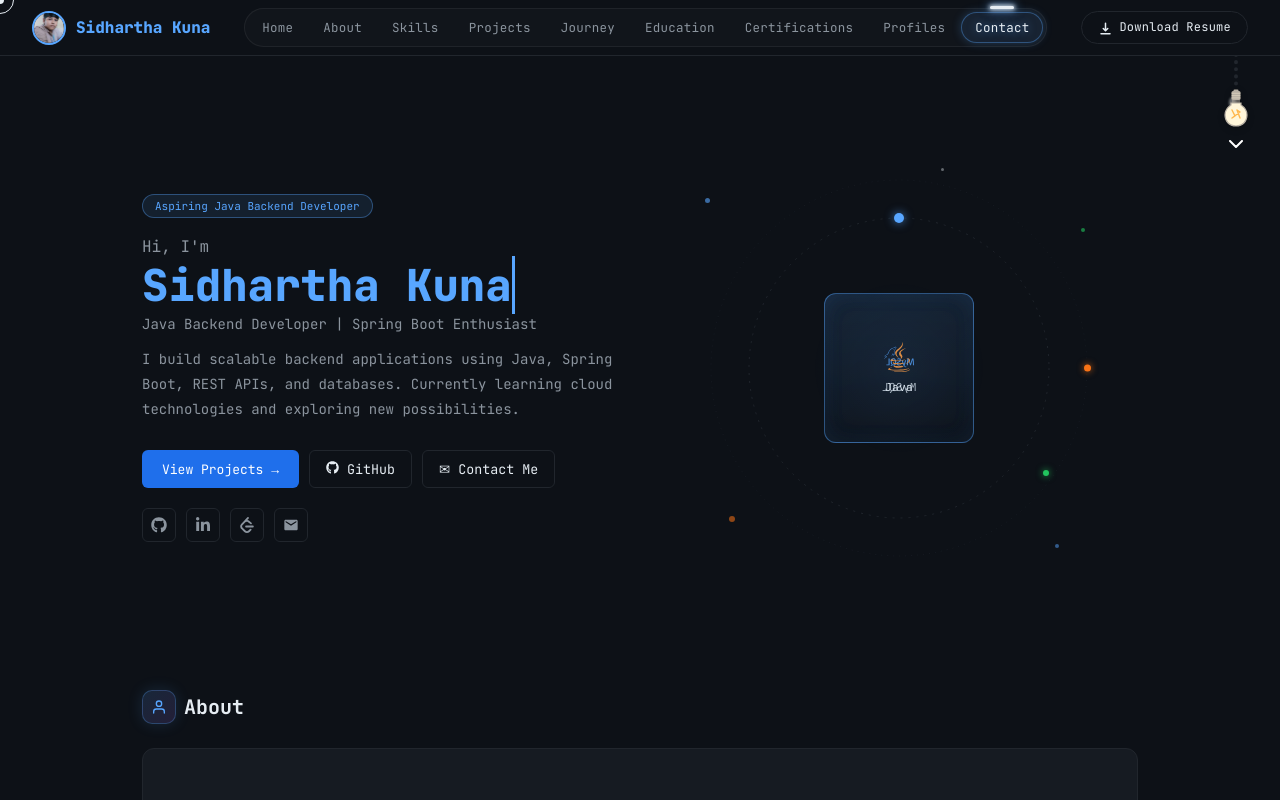
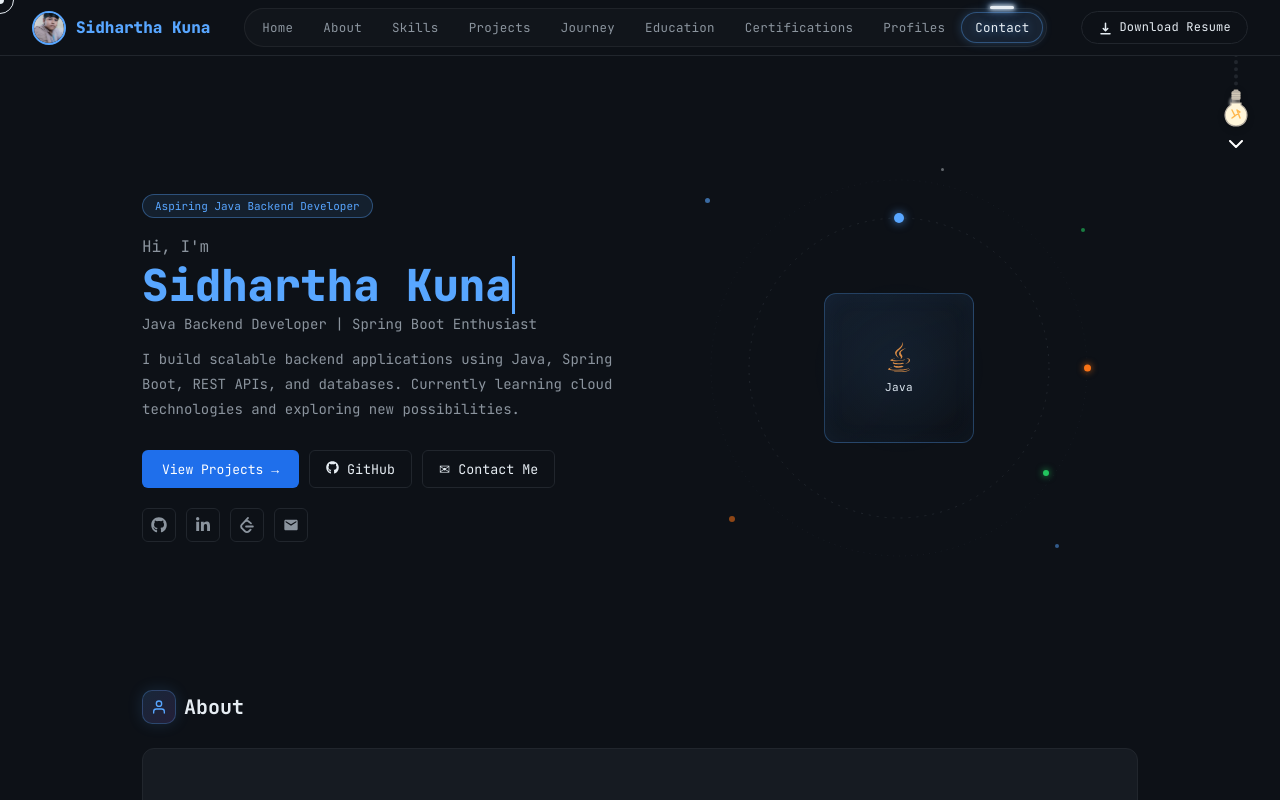
Before and after one commit to sidharthakuna/Portfolio, a React (Vite) app: page / in a window 1280 px wide. Shown: the top 800 px of the page. Built offline with nearby package versions, Linux system fonts and the light colour scheme.

Commit message:
Improve pull cord light theme bulb styling

```diff
--- a/src/Stylings/HeroAnimation.css
+++ b/src/Stylings/HeroAnimation.css
@@ -99,6 +99,8 @@
     rgba(13,17,23,0.4)
   );
   box-shadow: inset 0 0 24px rgba(88,166,255,0.05);
+  backface-visibility: hidden;
+  -webkit-backface-visibility: hidden;
 }
 
 /* The face background leans on rgba(13,17,23,...) — that's --bg-primary's
```
